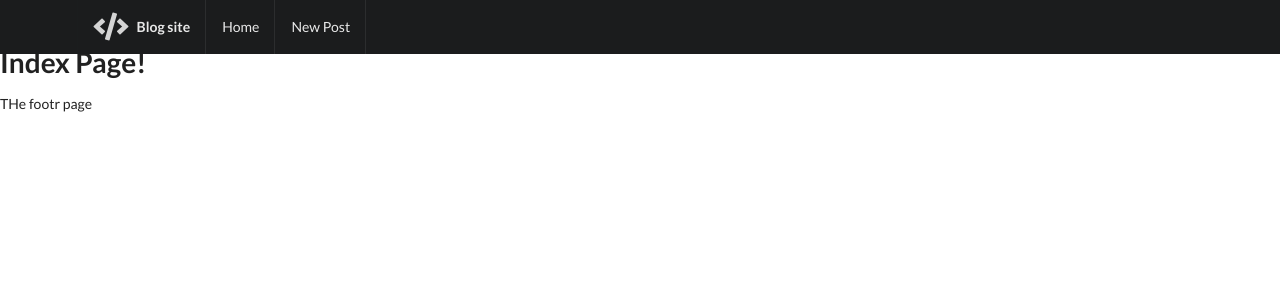
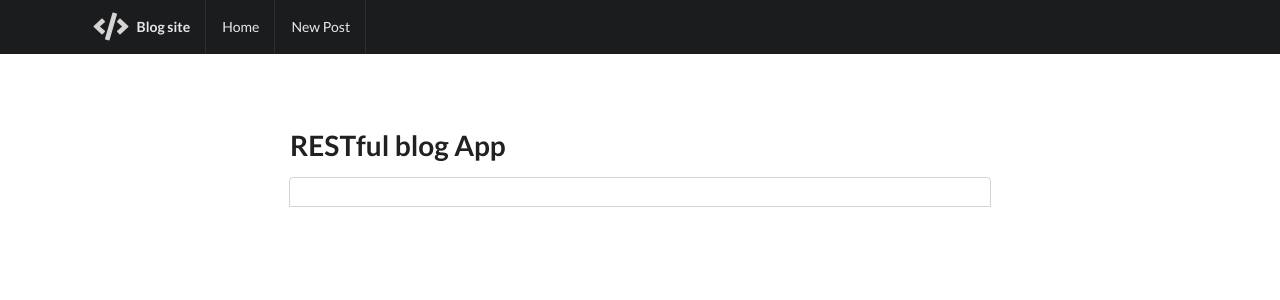
Before and after one commit to andreirk/nodeblog, a Node server app: page /blogs in a window 1280 px wide. Shown: the top 300 px of the page. Run offline with Node 20, Linux system fonts and the light colour scheme; data that the repository does not hold is empty; some libraries are stand-ins or nearby versions.

Commit message:
added express sanitizer for create and update, add ui styles to index page

```diff
--- a/app.js
+++ b/app.js
@@ -2,12 +2,15 @@ var express = require("express"),
     app = express(),
     bodyParser = require("body-parser"),
     methodOverride = require("method-override"),
+    expressSanitizer = require("express-sanitizer"),
     mongoose = require("mongoose");
 
+// APP CONFIG
 mongoose.connect('mongodb://' + process.env.IP + '/nodeblog');
 app.set('view engine', 'ejs');
 app.use(express.static('public'));
 app.use(bodyParser.urlencoded({extended:true}));
+app.use(expressSanitizer());
 app.use(methodOverride('_method'));
 
 
@@ -26,6 +29,7 @@ app.get('/', function(req,res){
     res.redirect('/blogs');
 });
 
+// INDEX route
 app.get('/blogs', function(req,res){
     Blog.find({}, function(err, blogs){
        if(err){
@@ -37,11 +41,14 @@ app.get('/blogs', function(req,res){
 
 });
 
+// NEW route
 app.get('/blogs/new', function(req, res) {
     res.render('new');
 })
 
+// CREATE route
 app.post('/blogs', function(req,res){
+    req.body.blog.body = req.sanitize(req.body.blog.body);
     Blog.create(req.body.blog, function(err, NewBlog){
        if(err){
            res.render('new');
@@ -77,6 +84,7 @@ app.get('/blogs/:id/edit', function(req, res) {
 
 // UPDATE route
 app.put('/blogs/:id', function(req, res){
+    req.body.blog.body = req.sanitize(req.body.blog.body);
     Blog.findByIdAndUpdate(req.params.id, req.body.blog, function(err,updatedBlog){
         if(err){
             res.redirect('/blogs');
--- a/package.json
+++ b/package.json
@@ -12,6 +12,7 @@
     "body-parser": "^1.15.2",
     "ejs": "^2.4.2",
     "express": "^4.14.0",
+    "express-sanitizer": "^1.0.1",
     "method-override": "^2.3.6",
     "mongoose": "^4.5.3"
   }
--- a/views/index.ejs
+++ b/views/index.ejs
@@ -1,17 +1,39 @@
 <% include ./partials/header %>
 
-<h1>Index Page!</h1>
+<div class="ui main text container">
+    <div class="ui huge header">
+        <h1>RESTful blog App</h1>
+    </div>
+    <div class="ui top attached segment">
+        <div class="ui divided items">
+            <% blogs.forEach(function(blog){%>
+            <div class='item'>
+                <div class="image">
+                     <img class="pass" src="<%= blog.image %>">
+                </div>
+                <div class="content">
+                    <a class='header' href='/blogs/<%= blog._id%>'><%= blog.title%></a>
+                    <div class="meta">
+                          <span><%= blog.created.toDateString()%></span>
+                    </div>
+                    <div class="description">
+                         <p><%- blog.body.substring(0,100) %>...</p>
+                    </div>
+                    <div class="extra">
+                         <a class='ui floated basic violet button' href='/blogs/<%= blog._id%>'>
+                             Read More
+                             <i class='right chevron icon'></i>
+                         </a>
+                    </div>
+                </div>
 
-<% blogs.forEach(function(blog){%>
-    <div>
-        <h2>
-            <%= blog.title%>
-        </h2>
-        <img class="pass" src="<%= blog.image %>">
-        <span><%= blog.created%></span>
-        <p><%= blog.body.substring(0,100) %>...</p>
-        <a href='/blogs/<%= blog._id%>'>Read More</a>
+            </div>
+            <% }) %>
+        </div>
     </div>
-<% }) %>
+
+</div>
+
+
 
 <% include ./partials/footer %>
--- a/views/partials/footer.ejs
+++ b/views/partials/footer.ejs
@@ -1,5 +1,4 @@
 
 
- <p>THe footr page</p>
     </body>
 </html>
```
